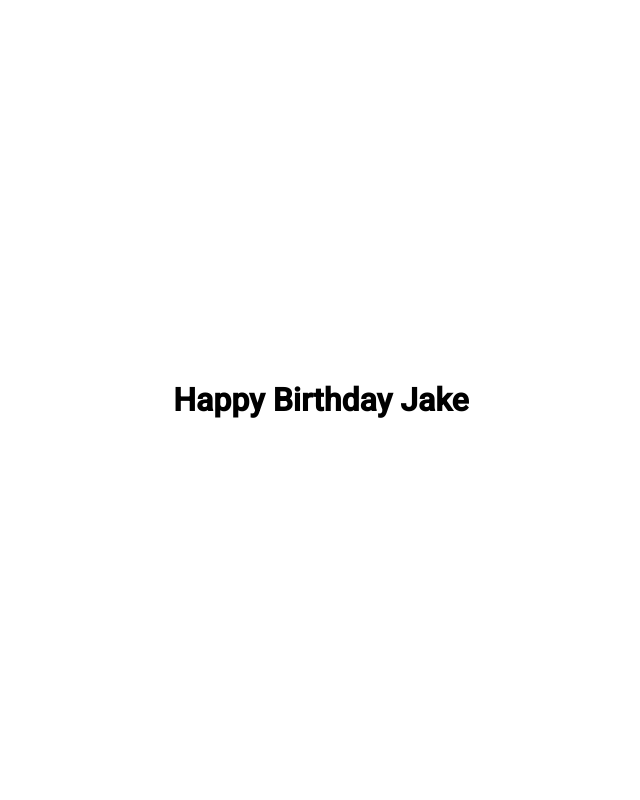
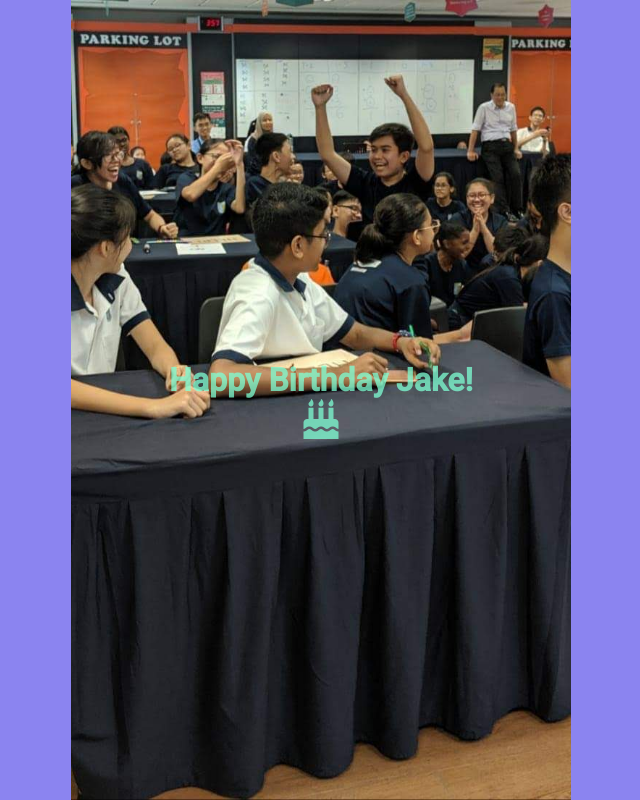
Before and after one commit to jdventures/jdventures, a plain HTML site: page index.html in a window 1280 px wide. Shown: the whole page, without its empty margins (319-959 px from the left). Drawn offline with Linux system fonts and the light colour scheme.

Commit message:
1st commit

```diff
--- a/index.html
+++ b/index.html
@@ -5,12 +5,14 @@
     <meta http-equiv="X-UA-Compatible" content="IE=edge">
     <meta name="viewport" content="width=device-width, initial-scale=1.0">
     <link rel="stylesheet" href="style.css">
-
+    <link rel="stylesheet" href="https://cdnjs.cloudflare.com/ajax/libs/font-awesome/5.15.2/css/all.min.css">
     <title>Jake's 15th Birthday</title>
 </head>
 <body>
     <div class="container">
-        <h1>Happy Birthday Jake</h1>
+        <h1>Happy Birthday Jake!</h1>
+        <a href=""></a>
+        <i class="fas fa-birthday-cake"></i>
     </div>
 
 <script src="main.js"></script>
--- a/style.css
+++ b/style.css
@@ -8,6 +8,7 @@
 
 body {
     font-family: 'Roboto', sans-serif;
+    background-color: rgb(139, 132, 240);
 }
 
 .container {
@@ -18,4 +19,29 @@ body {
     align-items: center;
     justify-content: center;
     margin: 0 auto;
+    background-image: url(images/jakescompetetion.jpg);
+    background-repeat: no-repeat;
+    background-size: cover;
+    background-position: center center;
+    background-color: rgb(139, 132, 240);
 }
+
+h1 {
+    color: aquamarine;
+    opacity: .75;
+}
+
+.fa-birthday-cake {
+    color: aquamarine;
+    font-size: 40px;
+    opacity: .75;
+}
+.fa-birthday-cake:hover {
+    color: rgb(127, 241, 92);
+    cursor: pointer;
+}
+@media (max-width: 375px) {
+    body {
+        background-color: cornsilk;
+    }
+}
```
Also changed, not shown: images/jakescompetetion.jpg (added), 1 other file.
